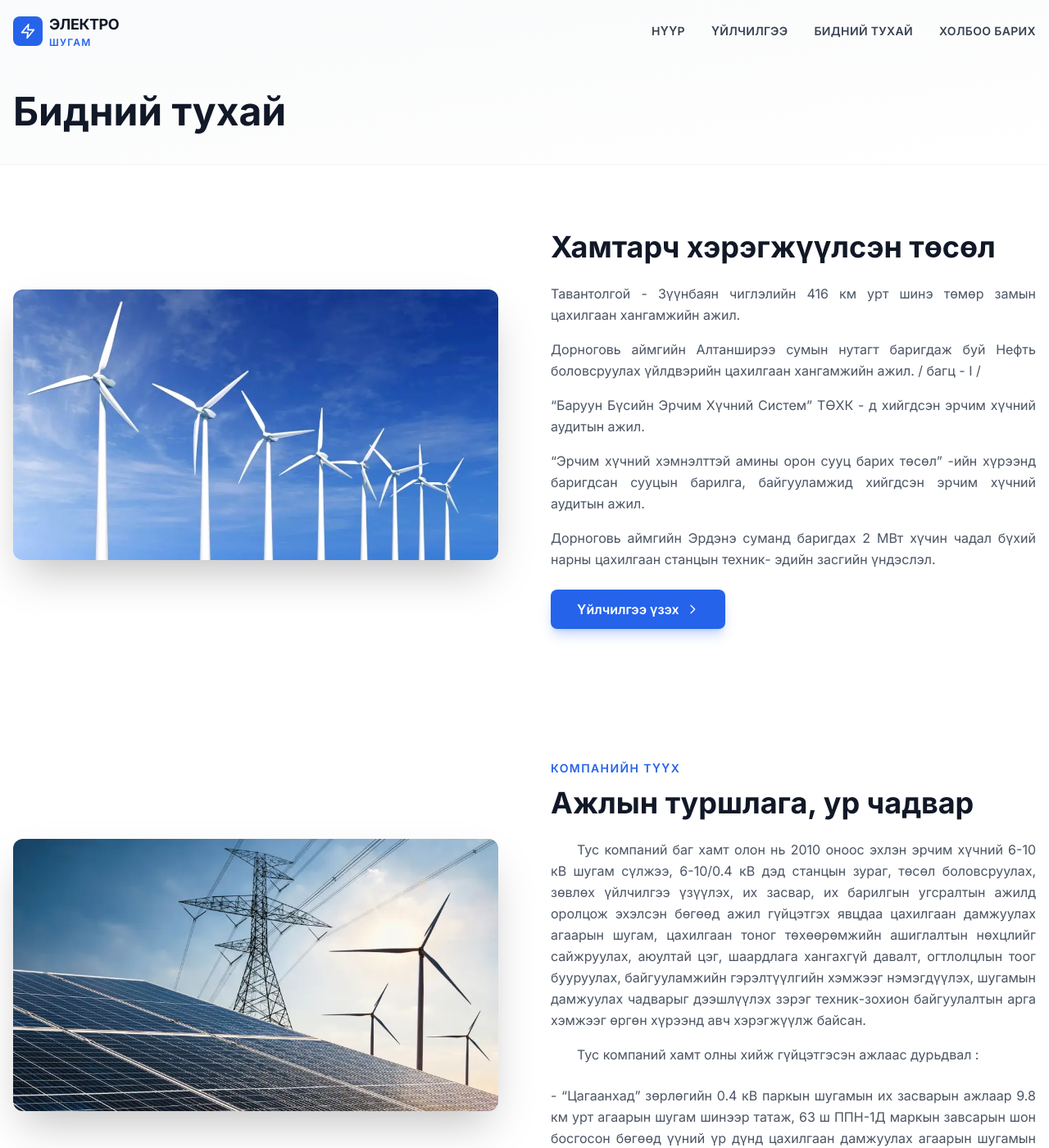
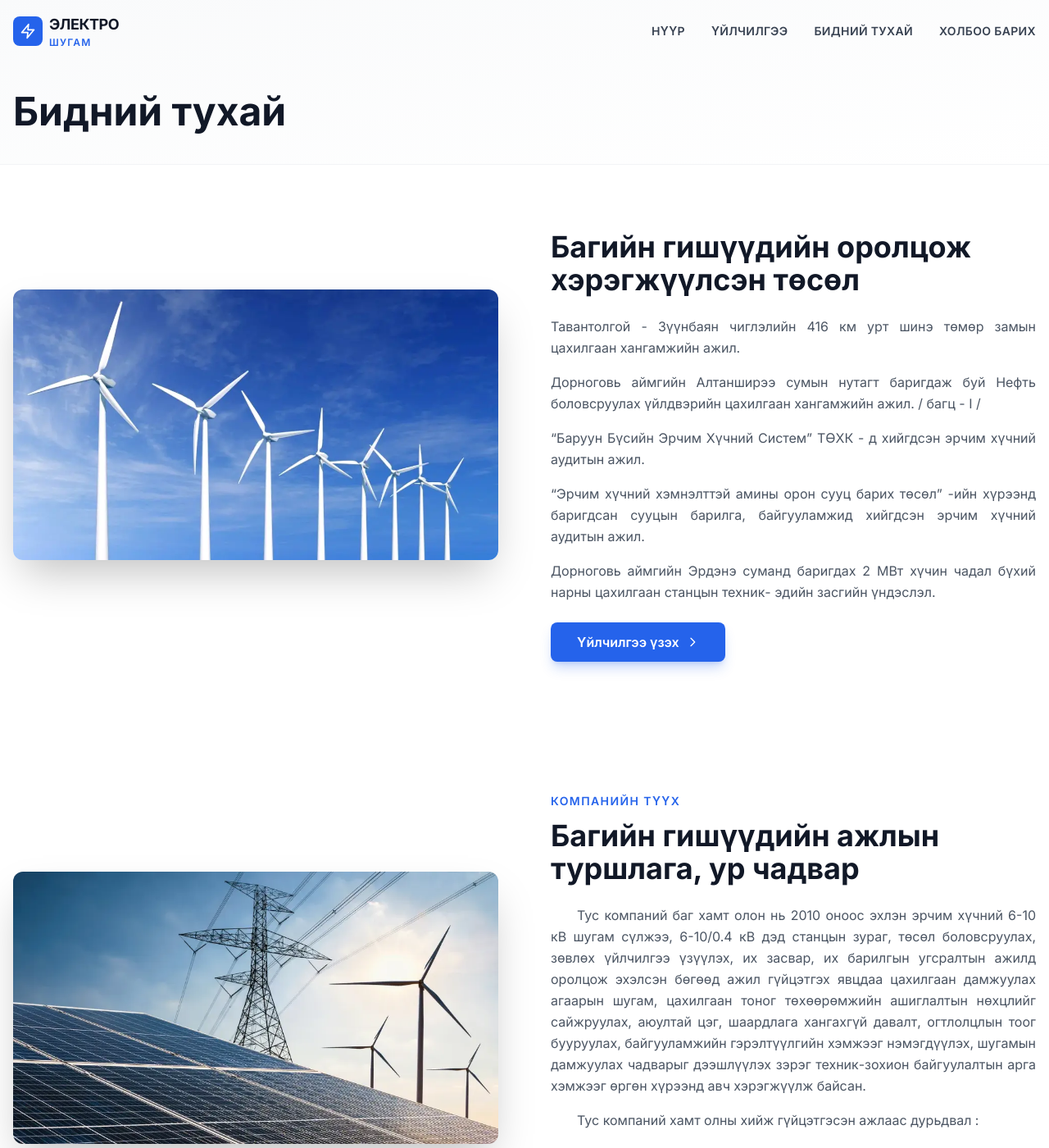
Before and after one commit to electroshugam/electroshugam_web_new, a Jekyll site: the page built from about.html, in a window 1280 px wide and 1400 px high. Shown: the whole window at 82% size. Built offline with Jekyll 4.4.1, drawn with Linux system fonts in a browser that asks for light colours; nearby versions of some CDN libraries.

Commit message:
fig update

```diff
--- a/about.html
+++ b/about.html
@@ -27,7 +27,7 @@ body_class: ""
         </div>
       </div>
       <div>
-        <h2 class="text-2xl md:text-3xl lg:text-4xl font-bold mb-6 text-gray-900 leading-tight">Хамтарч хэрэгжүүлсэн төсөл</h2>
+        <h2 class="text-2xl md:text-3xl lg:text-4xl font-bold mb-6 text-gray-900 leading-tight"> Багийн гишүүдийн оролцож хэрэгжүүлсэн төсөл</h2>
         <div class="mb-6 text-gray-600 text-justify [&_p]:text-base [&_p]:leading-relaxed [&_p]:mb-4">
           <p>Тавантолгой - Зүүнбаян чиглэлийн 416 км урт шинэ төмөр замын цахилгаан хангамжийн ажил.</p>
           <p>Дорноговь аймгийн Алтанширээ сумын нутагт баригдаж буй Нефть боловсруулах үйлдвэрийн цахилгаан хангамжийн ажил. / багц - I /</p>
@@ -53,7 +53,7 @@ body_class: ""
       </div>
       <div>
         <p class="text-sm font-semibold text-blue-600 uppercase tracking-widest mb-3">КОМПАНИЙН ТҮҮХ</p>
-        <h2 class="text-2xl md:text-3xl lg:text-4xl font-bold mb-6 text-gray-900 leading-tight">Ажлын туршлага, ур чадвар</h2>
+        <h2 class="text-2xl md:text-3xl lg:text-4xl font-bold mb-6 text-gray-900 leading-tight">Багийн гишүүдийн ажлын туршлага, ур чадвар</h2>
         <div class="mb-6 text-gray-600 text-justify [&_p]:text-base [&_p]:leading-relaxed [&_p]:mb-4 [&_p]:indent-8">
           <p>Тус компаний баг хамт олон нь 2010 оноос эхлэн эрчим хүчний 6-10 кВ шугам сүлжээ, 6-10/0.4 кВ дэд станцын зураг, төсөл боловсруулах, зөвлөх үйлчилгээ үзүүлэх, их засвар, их барилгын угсралтын ажилд оролцож эхэлсэн бөгөөд ажил гүйцэтгэх явцдаа цахилгаан дамжуулах агаарын шугам, цахилгаан тоног төхөөрөмжийн ашиглалтын нөхцлийг сайжруулах, аюултай цэг, шаардлага хангахгүй давалт, огтлолцлын тоог бууруулах, байгууламжийн гэрэлтүүлгийн хэмжээг нэмэгдүүлэх, шугамын дамжуулах чадварыг дээшлүүлэх зэрэг техник-зохион байгуулалтын арга хэмжээг өргөн хүрээнд авч хэрэгжүүлж байсан.</p>
           <p>Тус компаний хамт олны хийж гүйцэтгэсэн ажлаас дурьдвал :</p>
```
